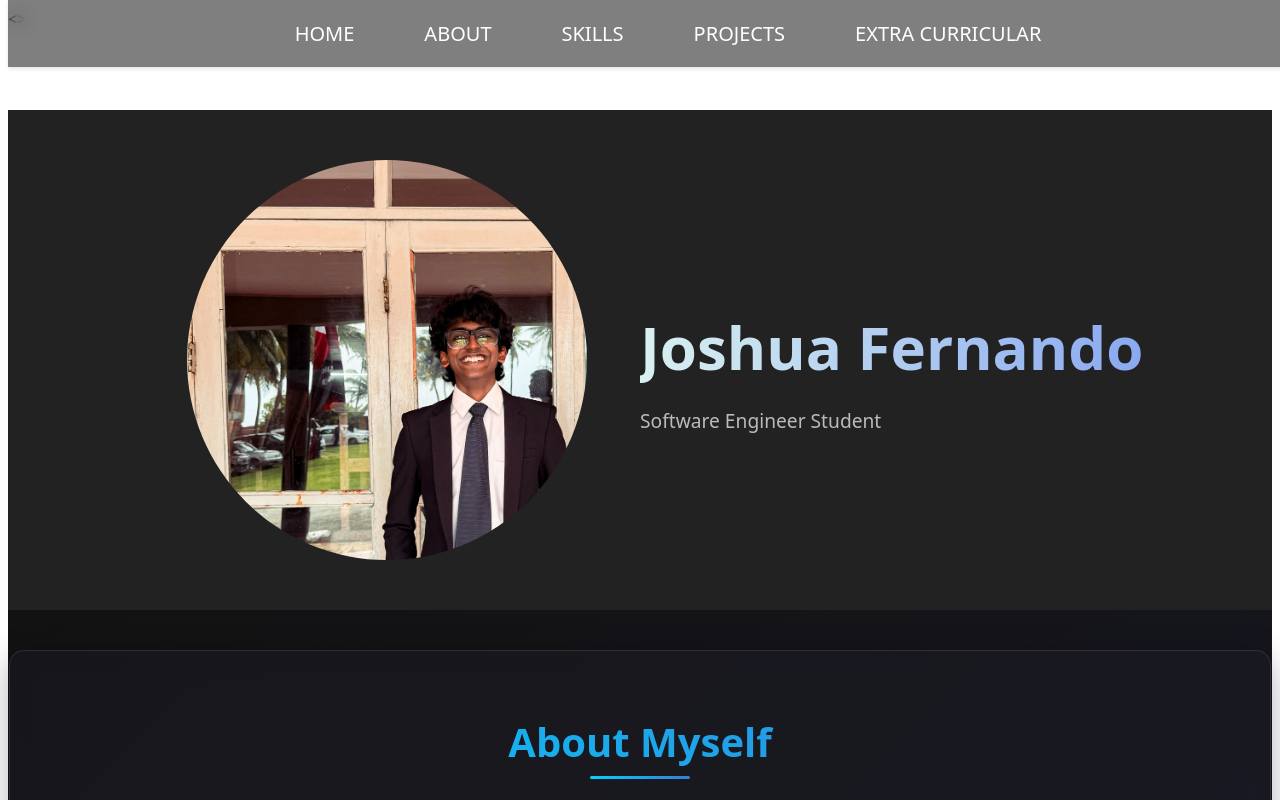
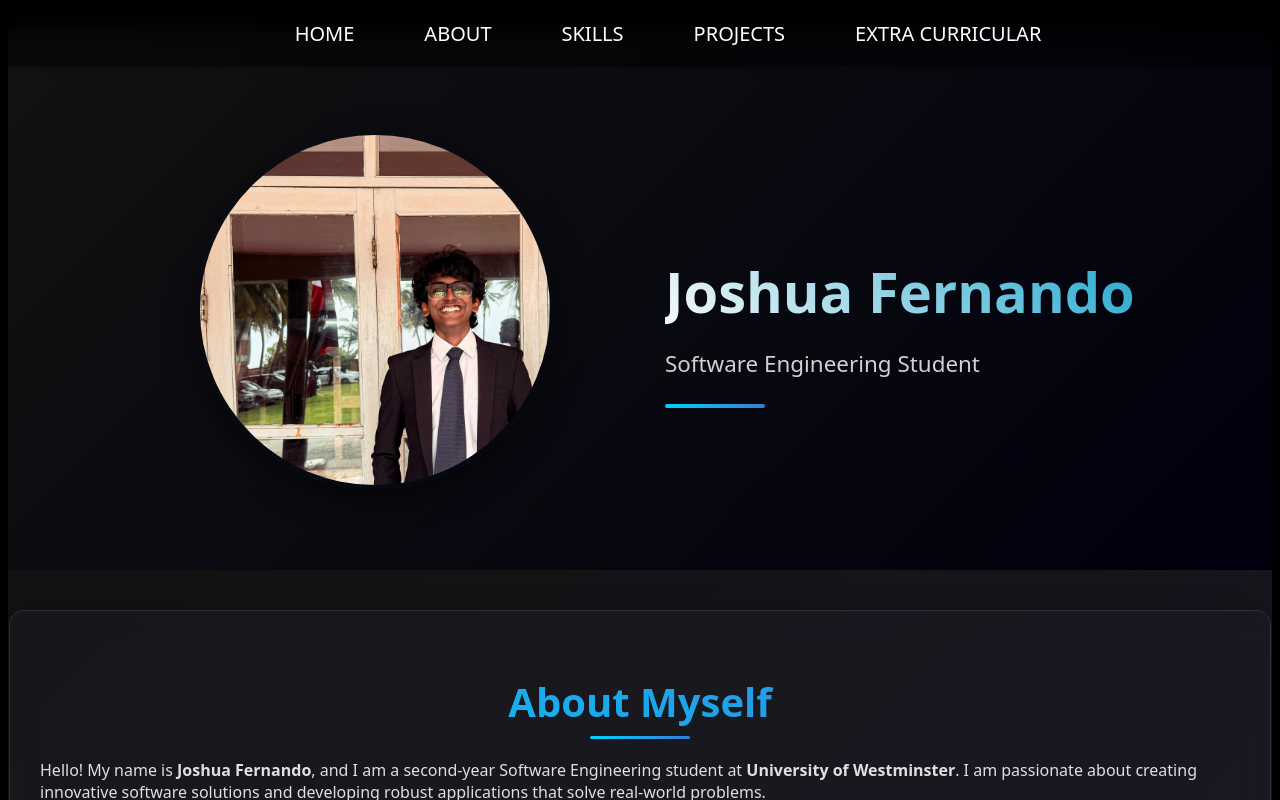
Before and after one commit to Joshfd05/Portfolio, an Angular app: page / in a window 1280 px wide. Shown: the top 800 px of the page. Built offline with nearby package versions, Linux system fonts and the light colour scheme.

Commit message:
Updated to the dark mode

```diff
--- a/src/app/components/entry/entry.component.css
+++ b/src/app/components/entry/entry.component.css
@@ -1,44 +1,110 @@
+/* Dark Theme Hero Section */
 .hero {
-  margin-top: 80px; /*To keep the margn on top with navbar*/
-  width: auto;
+  padding: 100px 10% 80px;
+  background: linear-gradient(135deg, #121212 0%, #00000e 100%);
+  color: white;
+  position: relative;
+  overflow: hidden;
+}
+
+.hero-container {
+  max-width: 1200px;
+  margin: 0 auto;
   display: flex;
   justify-content: space-between;
   align-items: center;
-  padding: 50px 10%;
-  background-color: #222;
-  color: white;
+  gap: 50px;
 }
 
-.hero .image-content {
+.image-content {
   flex: 1;
   display: flex;
   justify-content: center;
+  position: relative;
+  z-index: 2;
 }
 
-.hero .profile-pic {
-  width: 400px;
-  height: 400px;
+.profile-pic {
+  width: 350px;
+  height: 350px;
   border-radius: 50%;
-  border: none;
   object-fit: cover;
+  border: 5px solid rgba(0, 8, 19, 0.3);
+  box-shadow: 0 10px 30px rgba(0, 0, 0, 0.5);
+  transition: all 0.3s ease;
 }
 
-.hero .text-content {
+.profile-pic:hover {
+  transform: scale(1.03);
+  box-shadow: 0 15px 40px rgba(0, 0, 0, 0.6);
+  border-color: rgba(2, 12, 26, 0.5);
+}
+
+.text-content {
   flex: 1;
+  position: relative;
+  z-index: 2;
 }
 
 .hero h1 {
-  font-size: 60px;
-  font-weight: extrabold;
+  font-size: 3.5rem;
+  font-weight: 800;
   margin-bottom: 15px;
-
-  background: linear-gradient(to right, rgb(217, 241, 240), rgb(137, 168, 240)); /* Blue to purple gradient */
-  -webkit-background-clip: text; /* Applies the gradient to the text */
-  color: transparent; /* Makes text color transparent to show the gradient */
+  background: linear-gradient(45deg, #f7f9fa, #22a8cd);
+  -webkit-background-clip: text;
+  background-clip: text;
+  color: transparent;
+  line-height: 1.2;
 }
 
-.hero p {
-  font-size: 1.2rem;
-  margin-bottom: 30px;
-  color: #BBBBBB;
+.subtitle {
+  font-size: 1.4rem;
+  margin-bottom: 25px;
+  color: #d1d1d1;
+  font-weight: 300;
 }
+
+.hero-decoration {
+  width: 100px;
+  height: 4px;
+  background: linear-gradient(90deg, #00d2ff, #3a7bd5);
+  border-radius: 2px;
+  margin-top: 20px;
+}
+
+/* Responsive Design */
+@media (max-width: 992px) {
+  .hero-container {
+    flex-direction: column;
+    text-align: center;
+    gap: 30px;
+  }
+
+  .hero-decoration {
+    margin: 20px auto 0;
+  }
+
+  .profile-pic {
+    width: 280px;
+    height: 280px;
+  }
+}
+
+@media (max-width: 768px) {
+  .hero {
+    padding: 80px 5% 60px;
+  }
+
+  .hero h1 {
+    font-size: 2.5rem;
+  }
+
+  .subtitle {
+    font-size: 1.2rem;
+  }
+
+  .profile-pic {
+    width: 220px;
+    height: 220px;
+  }
+}
--- a/src/app/components/entry/entry.component.html
+++ b/src/app/components/entry/entry.component.html
@@ -1,11 +1,13 @@
 <div class="hero">
+  <div class="hero-container">
+    <div class="image-content">
+      <img src="assets/image/profile-p.jpg" alt="Joshua Fernando" class="profile-pic">
+    </div>
 
-  <div class="image-content">
-    <img src="assets/image/profile-p.jpg" alt="pfp" class="profile-pic">
-  </div>
-
-  <div class="text-content">
-    <h1>Joshua Fernando</h1>
-    <p>Software Engineer Student</p>
+    <div class="text-content">
+      <h1>Joshua Fernando</h1>
+      <p class="subtitle">Software Engineering Student</p>
+      <div class="hero-decoration"></div>
+    </div>
   </div>
 </div>
--- a/src/app/components/extra/extra.component.css
+++ b/src/app/components/extra/extra.component.css
@@ -1,7 +1,7 @@
-/* Extra Curricular Section */
+/* Dark Theme Extra Curricular Section */
 .extra-section {
   padding: 80px 20px;
-    background: linear-gradient(135deg, #f5f7fa 0%, #e4e8f0 100%);
+  background: linear-gradient(135deg, #121212 0%, #1a1a2e 100%);
   position: relative;
 }
 
@@ -14,7 +14,7 @@
 .section-header h2 {
   font-size: 2.8rem;
   font-weight: 800;
-    background: linear-gradient(45deg, #021d2c, #34cddb);
+  background: linear-gradient(45deg, #00d2ff, #3a7bd5);
   -webkit-background-clip: text;
   background-clip: text;
   color: transparent;
@@ -25,7 +25,7 @@
 .header-decoration {
   width: 100px;
   height: 4px;
-    background: linear-gradient(90deg, #44a9ad, #021d2e);
+  background: linear-gradient(90deg, #00d2ff, #3a7bd5);
   margin: 0 auto;
   border-radius: 2px;
 }
@@ -36,6 +36,10 @@
   margin: 0 auto;
   padding: 40px;
   border-radius: 20px;
+  background: rgba(30, 30, 40, 0.4);
+  backdrop-filter: blur(10px);
+  border: 1px solid rgba(255, 255, 255, 0.1);
+  box-shadow: 0 8px 32px rgba(0, 0, 0, 0.3);
 }
 
 .music-header {
@@ -46,20 +50,25 @@
 }
 
 .music-header h3 {
-    font-size: 2.5rem;
-    font-weight: 800;
-    color: #2c3e50;
+  font-size: 2rem;
+  font-weight: 700;
+  color: #ffffff;
   margin: 0;
+  background: linear-gradient(45deg, #00d2ff, #3a7bd5);
+  -webkit-background-clip: text;
+  background-clip: text;
+  color: transparent;
 }
 
 .music-icon {
   font-size: 3rem;
+  color: #3a7bd5;
 }
 
 .music-intro {
   font-size: 1.2rem;
   line-height: 1.8;
-    color: #34495e;
+  color: #d1d1d1;
   margin-bottom: 40px;
   text-align: justify;
 }
@@ -72,22 +81,23 @@
 }
 
 .skill-category {
-    background: rgba(255, 255, 255, 0.4);
+  background: rgba(40, 40, 55, 0.6);
   backdrop-filter: blur(5px);
   border-radius: 15px;
   padding: 25px;
   transition: all 0.3s ease;
-    border: 1px solid rgba(255, 255, 255, 0.3);
+  border: 1px solid rgba(0, 210, 255, 0.2);
 }
 
 .skill-category:hover {
   transform: translateY(-5px);
-    box-shadow: 0 10px 30px rgba(0, 0, 0, 0.1);
+  background: rgba(58, 123, 213, 0.3);
+  box-shadow: 0 10px 30px rgba(0, 210, 255, 0.2);
 }
 
 .skill-title {
-    font-size: 1.5rem;
-    color: #2c3e50;
+  font-size: 1.3rem;
+  color: #ffffff;
   margin-bottom: 15px;
   display: flex;
   align-items: center;
@@ -95,7 +105,6 @@
 }
 
 .skill-details {
-    font-size: 1.2rem;
   list-style-type: none;
   padding-left: 0;
 }
@@ -105,23 +114,15 @@
   padding-left: 30px;
   position: relative;
   line-height: 1.6;
-    color: #34495e;
+  color: #c0c0c0;
+  font-size: 1rem;
 }
 
 .skill-details li::before {
-    content: "🎶";
+  content: "🎵";
   position: absolute;
   left: 0;
-  }
-
-  /* Glass Card Effect */
-  .glass-card {
-    background: rgba(255, 255, 255, 0.2);
-    backdrop-filter: blur(10px);
-    -webkit-backdrop-filter: blur(10px);
-    border-radius: 15px;
-    border: 1px solid rgba(255, 255, 255, 0.3);
-    box-shadow: 0 8px 32px 0 rgba(31, 38, 135, 0.1);
+  filter: drop-shadow(0 2px 4px rgba(0,0,0,0.3));
 }
 
 @media (max-width: 768px) {
@@ -140,4 +141,12 @@
   .music-card {
     padding: 25px;
   }
+
+  .skill-title {
+    font-size: 1.1rem;
   }
+
+  .skill-details li {
+    font-size: 0.9rem;
+  }
+}
--- a/src/app/components/skills/skills.component.css
+++ b/src/app/components/skills/skills.component.css
@@ -1,8 +1,8 @@
-/* Skills Section */
+/* Dark Theme Skills Section with Visible Logos */
 .skills-section {
-  margin-top: 20px;
   padding: 80px 0;
-  background-color: #eceff1;
+  background: linear-gradient(135deg, #121212 0%, #1a1a2e 100%);
+  position: relative;
 }
 
 .container {
@@ -18,7 +18,7 @@
   text-align: center;
   font-family: system-ui, -apple-system, BlinkMacSystemFont, 'Segoe UI', Roboto,
                Oxygen, Ubuntu, Cantarell, 'Open Sans', 'Helvetica Neue', sans-serif;
-  background: linear-gradient(45deg, #011f22, #078098, #7adbec); /* Professional blue gradient */
+  background: linear-gradient(45deg, #00d2ff, #3a7bd5);
   -webkit-background-clip: text;
   background-clip: text;
   color: transparent;
@@ -32,7 +32,7 @@
   position: absolute;
   width: 60%;
   height: 4px;
-  background: linear-gradient(90deg, #014f64, #022b33);
+  background: linear-gradient(90deg, #00d2ff, #3a7bd5);
   bottom: -10px;
   left: 50%;
   transform: translateX(-50%);
@@ -42,10 +42,11 @@
 .skills-row {
   display: flex;
   flex-wrap: nowrap;
-  gap: 40px;
+  gap: 30px;
   overflow-x: auto;
-  padding: 20px 0;
-  -webkit-overflow-scrolling: touch; /* Smooth scrolling on iOS */
+  padding: 30px 10px;
+  -webkit-overflow-scrolling: touch;
+  scrollbar-width: thin;
 }
 
 .skills-row::-webkit-scrollbar {
@@ -53,12 +54,12 @@
 }
 
 .skills-row::-webkit-scrollbar-track {
-  background: #f1f1f1;
+  background: rgba(255, 255, 255, 0.1);
   border-radius: 10px;
 }
 
 .skills-row::-webkit-scrollbar-thumb {
-  background: #888;
+  background: #3a7bd5;
   border-radius: 10px;
 }
 
@@ -66,41 +67,79 @@
   display: flex;
   flex-direction: column;
   align-items: center;
-  padding: 90px;
-  gap: 12px;
-  min-width: 80px;
+  padding: 25px;
+  gap: 15px;
+  min-width: 120px;
   flex-shrink: 0;
-  transition: transform 0.3s ease;
+  transition: all 0.3s ease;
+  background: rgba(30, 30, 40, 0.4);
+  backdrop-filter: blur(5px);
+  border-radius: 15px;
+  border: 1px solid rgba(255, 255, 255, 0.1);
 }
 
 .skill-item:hover {
   transform: scale(1.1);
+  background: rgba(58, 123, 213, 0.2);
+  box-shadow: 0 8px 24px rgba(0, 210, 255, 0.1);
 }
 
 .skill-icon {
-  width: 80px;
-  height: 80px;
+  width: 70px;
+  height: 70px;
   object-fit: contain;
+  transition: all 0.3s ease;
+  /* Keep original logo colors with dark theme contrast */
+  filter: drop-shadow(0 2px 4px rgba(0,0,0,0.5));
+}
+
+.skill-item:hover .skill-icon {
+  transform: scale(1.15);
+  filter: drop-shadow(0 4px 8px rgba(0, 210, 255, 0.3));
 }
 
 .skill-item span {
-  font-size: 1.2rem;
-  font-weight: 700;
-  color: #333;
+  font-size: 1.1rem;
+  font-weight: 600;
+  color: #e0e0e0;
   white-space: nowrap;
+  text-align: center;
+}
+
+/* Responsive Design */
+@media (max-width: 992px) {
+  .skill-item {
+    min-width: 100px;
+    padding: 20px;
+  }
+
+  .skill-icon {
+    width: 60px;
+    height: 60px;
+  }
 }
 
 @media (max-width: 768px) {
   .skills-row {
-    gap: 30px;
+    gap: 20px;
+    padding: 20px 5px;
+  }
+
+  .skill-item {
+    min-width: 80px;
+    padding: 15px;
   }
 
   .skill-icon {
-    width: 40px;
-    height: 40px;
+    width: 50px;
+    height: 50px;
   }
 
   .skill-item span {
-    font-size: 0.8rem;
+    font-size: 0.9rem;
+  }
+
+  .section-title {
+    font-size: 2rem;
   }
 }
--- a/src/styles.css
+++ b/src/styles.css
@@ -1,5 +1,9 @@
 * {
     font-family: system-ui, -apple-system, BlinkMacSystemFont, 'Segoe UI', Roboto, Oxygen, Ubuntu, Cantarell, 'Open Sans', 'Helvetica Neue', sans-serif;
+}
+
+body {
+    background-color: black;
 }
 
 html {
```
Also changed, not shown: src/app/components/projects/projects.component.css (+28 -15 lines). Lines whose indentation alone changed are shown as unchanged.
